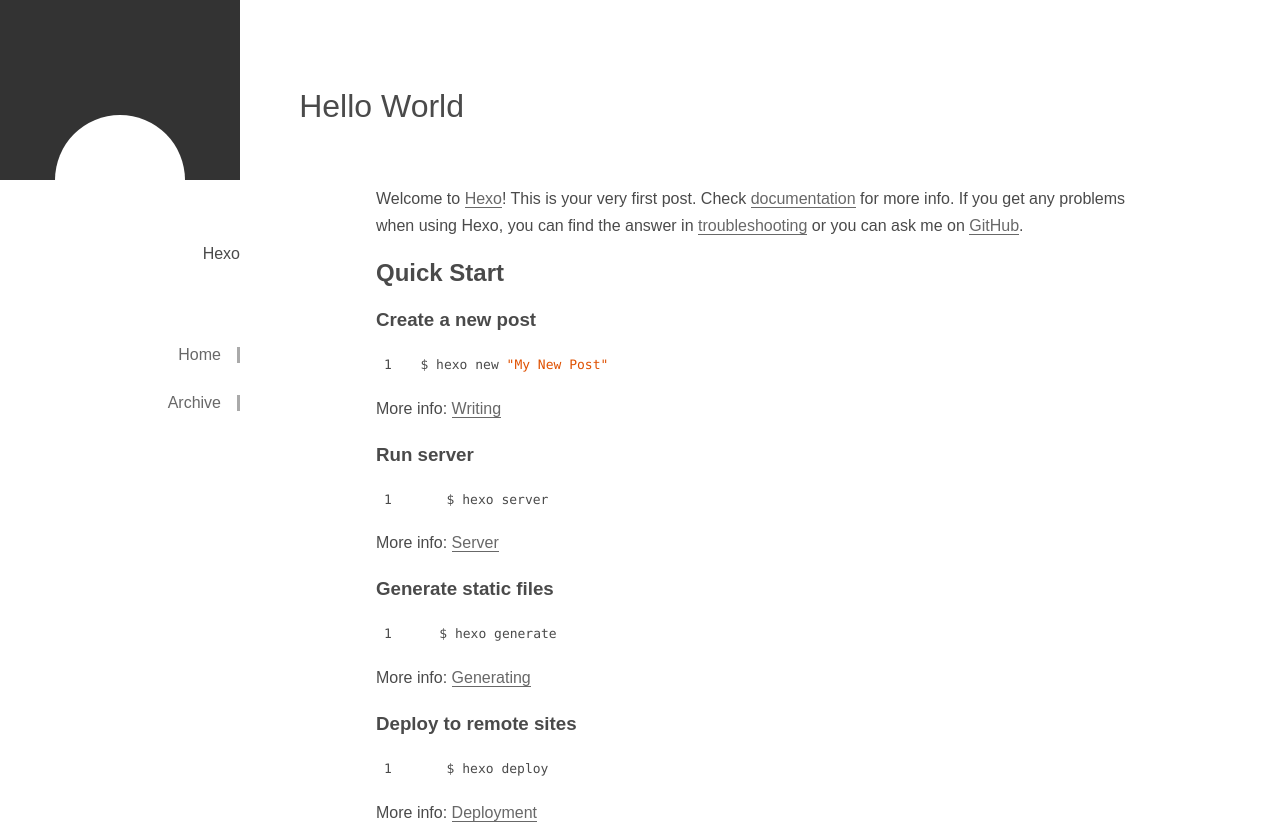
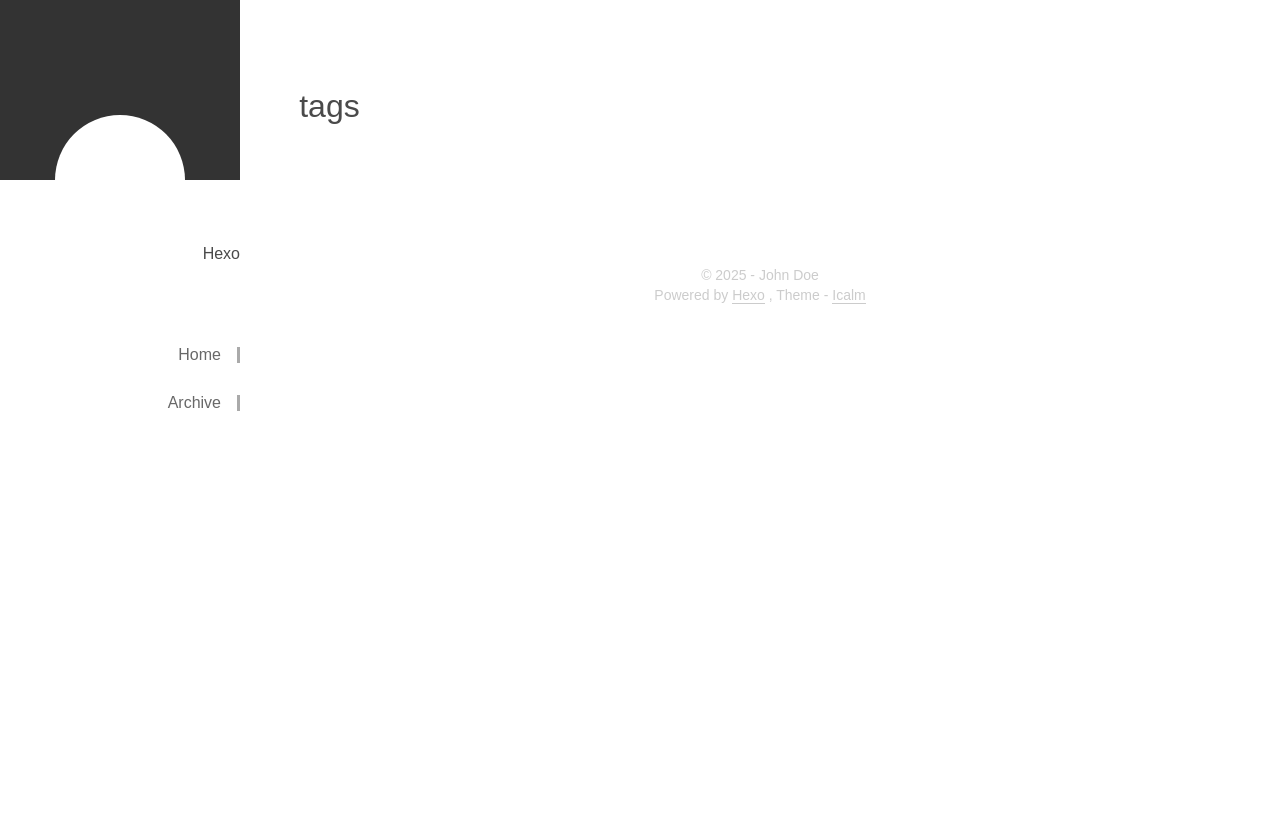
Before and after one commit to Caron-Galaxy/Caron-Galaxy.github.io, a plain HTML site: page tags/index.html in a window 1280 px wide. Shown: the top 829 px of the page. After the commit the page ends 800 px from the top, so only its background shows below. Drawn offline with Linux system fonts and the light colour scheme; a small style sheet from the web is missing.

Commit message:
Site updated: 2025-01-15 23:14:21

```diff
--- a/tags/index.html
+++ b/tags/index.html
@@ -4,7 +4,7 @@
   <meta charset="UTF-8">
   <meta name="viewport" content="width=device-width, initial-scale=1.0">
   <meta http-equiv="X-UA-Compatible" content="ie=edge">
-  <title>Hello World | Hexo</title>
+  <title>tags | Hexo</title>
 
 
 
@@ -49,23 +49,10 @@
             <div>
   <article class='ContentView'>
     <header class='PageTitle'>
-        <h1>Hello World</h1>
+        <h1>tags</h1>
     </header>
 
     <section>
-      <p>Welcome to <a target="_blank" rel="noopener" href="https://hexo.io/">Hexo</a>! This is your very first post. Check <a target="_blank" rel="noopener" href="https://hexo.io/docs/">documentation</a> for more info. If you get any problems when using Hexo, you can find the answer in <a target="_blank" rel="noopener" href="https://hexo.io/docs/troubleshooting.html">troubleshooting</a> or you can ask me on <a target="_blank" rel="noopener" href="https://github.com/hexojs/hexo/issues">GitHub</a>.</p>
-<h2 id="Quick-Start"><a href="#Quick-Start" class="headerlink" title="Quick Start"></a>Quick Start</h2><h3 id="Create-a-new-post"><a href="#Create-a-new-post" class="headerlink" title="Create a new post"></a>Create a new post</h3><figure class="highlight bash"><table><tr><td class="gutter"><pre><span class="line">1</span><br></pre></td><td class="code"><pre><span class="line">$ hexo new <span class="string">&quot;My New Post&quot;</span></span><br></pre></td></tr></table></figure>
-
-<p>More info: <a target="_blank" rel="noopener" href="https://hexo.io/docs/writing.html">Writing</a></p>
-<h3 id="Run-server"><a href="#Run-server" class="headerlink" title="Run server"></a>Run server</h3><figure class="highlight bash"><table><tr><td class="gutter"><pre><span class="line">1</span><br></pre></td><td class="code"><pre><span class="line">$ hexo server</span><br></pre></td></tr></table></figure>
-
-<p>More info: <a target="_blank" rel="noopener" href="https://hexo.io/docs/server.html">Server</a></p>
-<h3 id="Generate-static-files"><a href="#Generate-static-files" class="headerlink" title="Generate static files"></a>Generate static files</h3><figure class="highlight bash"><table><tr><td class="gutter"><pre><span class="line">1</span><br></pre></td><td class="code"><pre><span class="line">$ hexo generate</span><br></pre></td></tr></table></figure>
-
-<p>More info: <a target="_blank" rel="noopener" href="https://hexo.io/docs/generating.html">Generating</a></p>
-<h3 id="Deploy-to-remote-sites"><a href="#Deploy-to-remote-sites" class="headerlink" title="Deploy to remote sites"></a>Deploy to remote sites</h3><figure class="highlight bash"><table><tr><td class="gutter"><pre><span class="line">1</span><br></pre></td><td class="code"><pre><span class="line">$ hexo deploy</span><br></pre></td></tr></table></figure>
-
-<p>More info: <a target="_blank" rel="noopener" href="https://hexo.io/docs/one-command-deployment.html">Deployment</a></p>
 
 
 
```
Also changed, not shown: 2025/01/15/hello-world/index.html (+2 -2 lines), archives/2025/01/index.html (+1 -1 lines), archives/2025/index.html (+1 -1 lines), archives/index.html (+1 -1 lines), index.html (+1 -1 lines).
